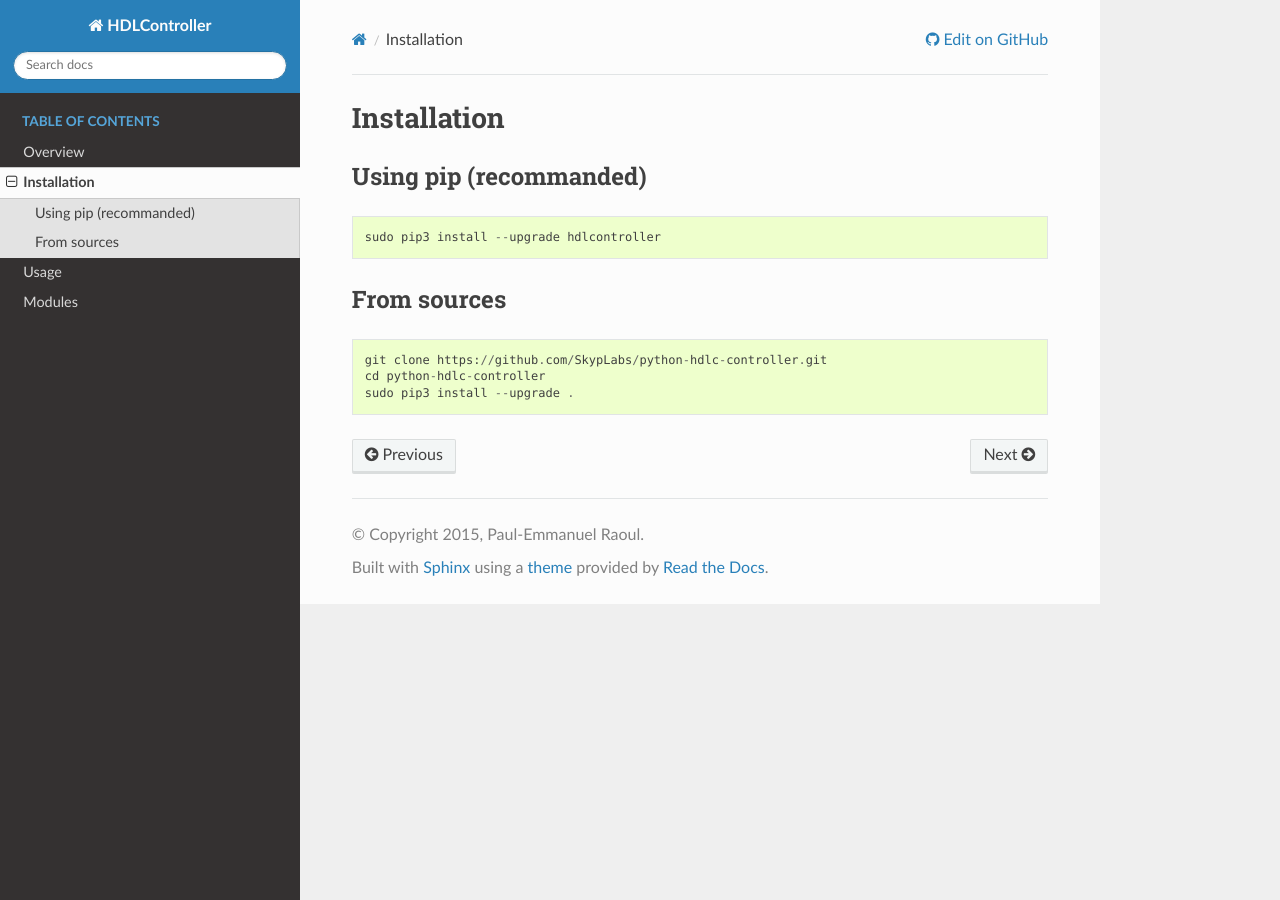
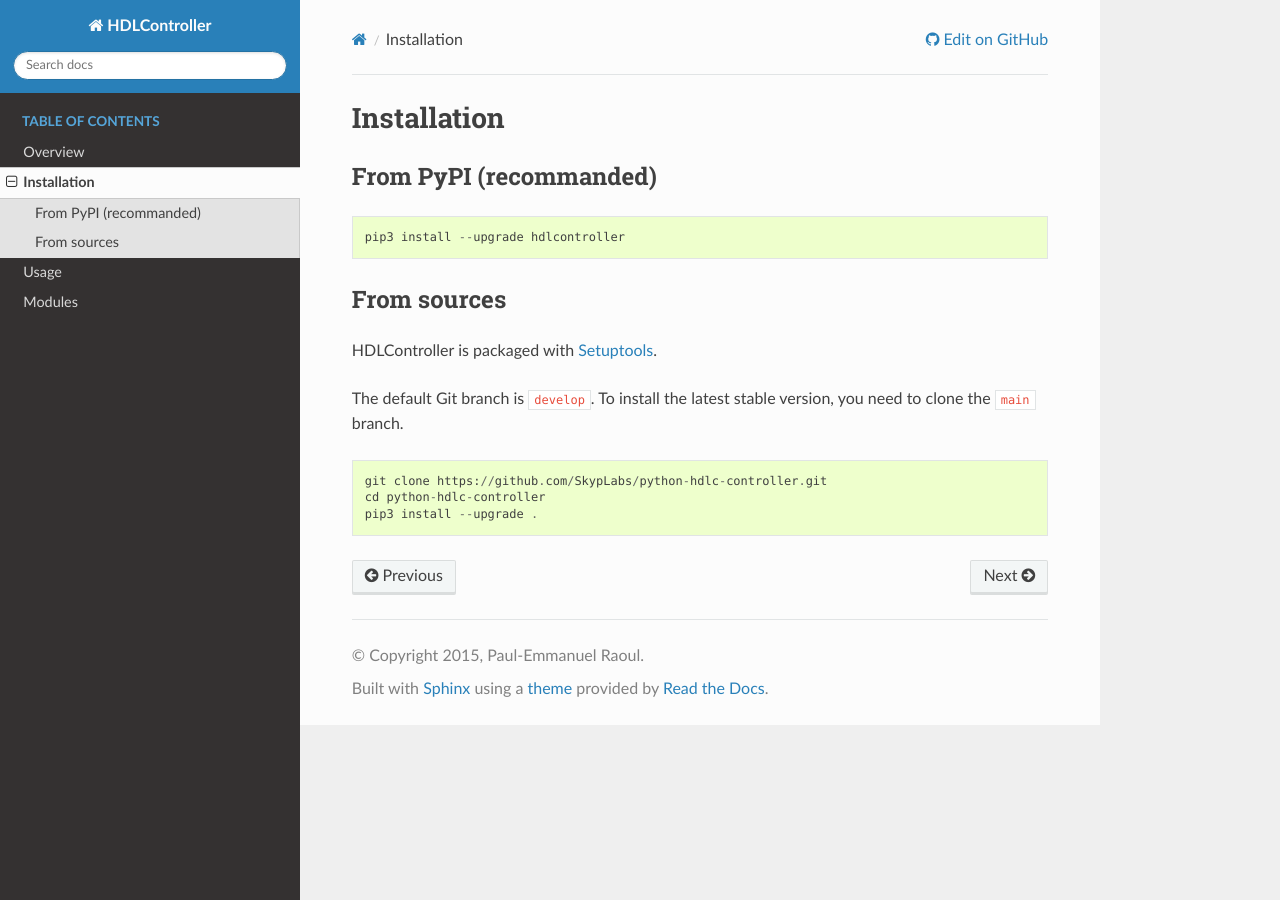
Before and after one commit to SkypLabs/pyhdlcontroller, a Sphinx documentation site: the page built from docs/installation.rst, in a window 1280 px wide. Built offline with Sphinx 7.4.7 and the Read the Docs theme 2.0.0, drawn with Linux system fonts in a browser that asks for light colours.

Commit message:
Update the documentation

```diff
--- a/docs/conf.py
+++ b/docs/conf.py
@@ -64,7 +64,7 @@ master_doc = "index"
 #
 # This is also used if you do content translation via gettext catalogs.
 # Usually you set "language" from the command line for these cases.
-language = None
+language = "en"
 
 # List of patterns, relative to source directory, that match files and
 # directories to ignore when looking for source files.
@@ -91,7 +91,7 @@ html_theme = "sphinx_rtd_theme"
 # Add any paths that contain custom static files (such as style sheets) here,
 # relative to this directory. They are copied after the builtin static files,
 # so a file named "default.css" will overwrite the builtin "default.css".
-html_static_path = ["_static"]
+html_static_path = []
 
 # Custom sidebar templates, must be a dictionary that maps document names
 # to template names.
@@ -205,6 +205,6 @@ html_context = {
     "display_github": True,  # Integrate GitHub
     "github_user": "SkypLabs",  # Username
     "github_repo": "python-hdlc-controller",  # Repo name
-    "github_version": "master",  # Version
+    "github_version": "main",  # Version
     "conf_py_path": "/docs/",  # Path in the checkout to the docs root
 }
--- a/docs/index.rst
+++ b/docs/index.rst
@@ -7,8 +7,8 @@ Welcome to HDLController's documentation!
 =========================================
 
 HDLController is an HDLC controller written in Python and based on the
-`python4yahdlc <https://github.com/SkypLabs/python4yahdlc>`__ Python
-module to encode and decode the HDLC frames.
+`python4yahdlc <https://github.com/SkypLabs/python4yahdlc>`__ Python module to
+encode and decode the HDLC frames.
 
 .. toctree::
     :caption: Table of Contents
--- a/docs/installation.rst
+++ b/docs/installation.rst
@@ -2,18 +2,25 @@
 Installation
 ============
 
-Using pip (recommanded)
+From PyPI (recommanded)
 -----------------------
 
 ::
 
-    sudo pip3 install --upgrade hdlcontroller
+    pip3 install --upgrade hdlcontroller
 
 From sources
 ------------
+
+HDLController is packaged with Setuptools_.
+
+The default Git branch is ``develop``. To install the latest stable version,
+you need to clone the ``main`` branch.
 
 ::
 
     git clone https://github.com/SkypLabs/python-hdlc-controller.git
     cd python-hdlc-controller
-    sudo pip3 install --upgrade .
+    pip3 install --upgrade .
+
+.. _Setuptools: https://setuptools.pypa.io/
```
Also changed, not shown: docs/overview.rst (+17 -5 lines), docs/usage.rst (+19 -11 lines).
